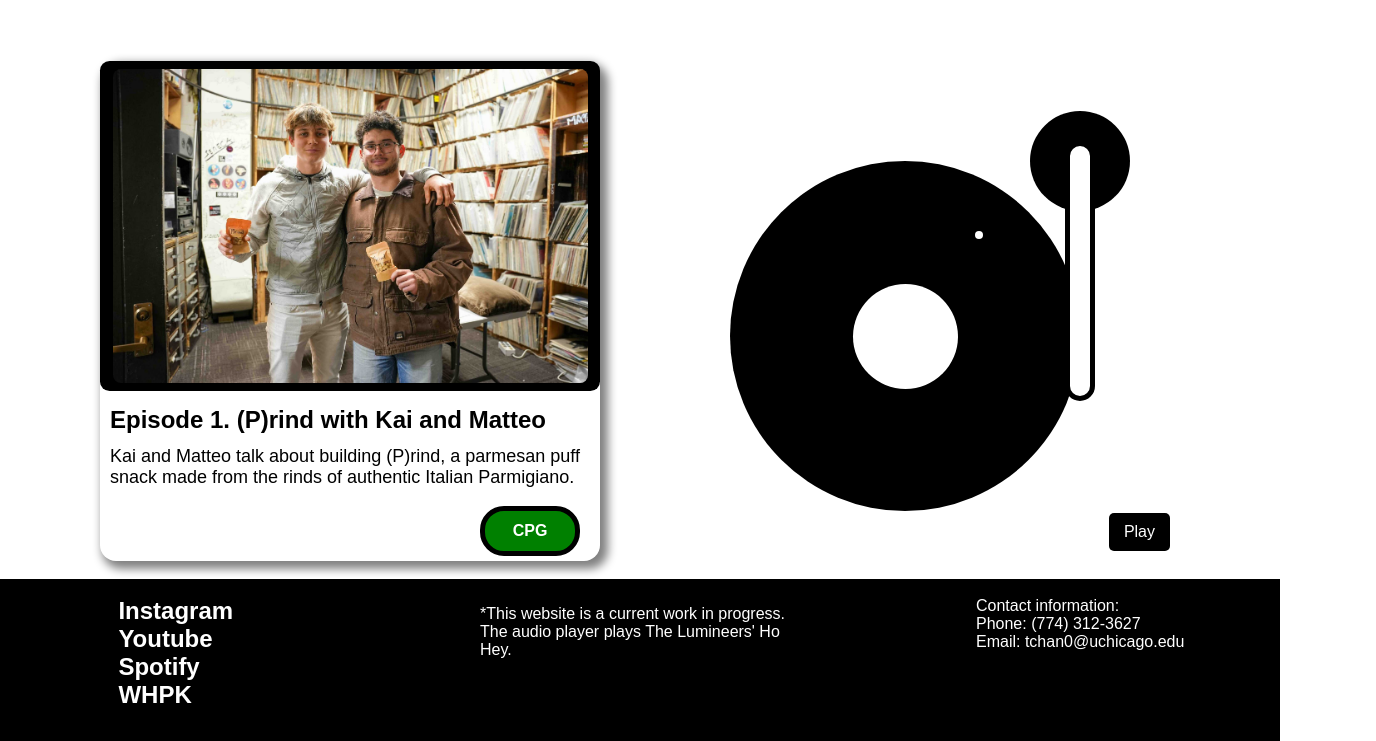
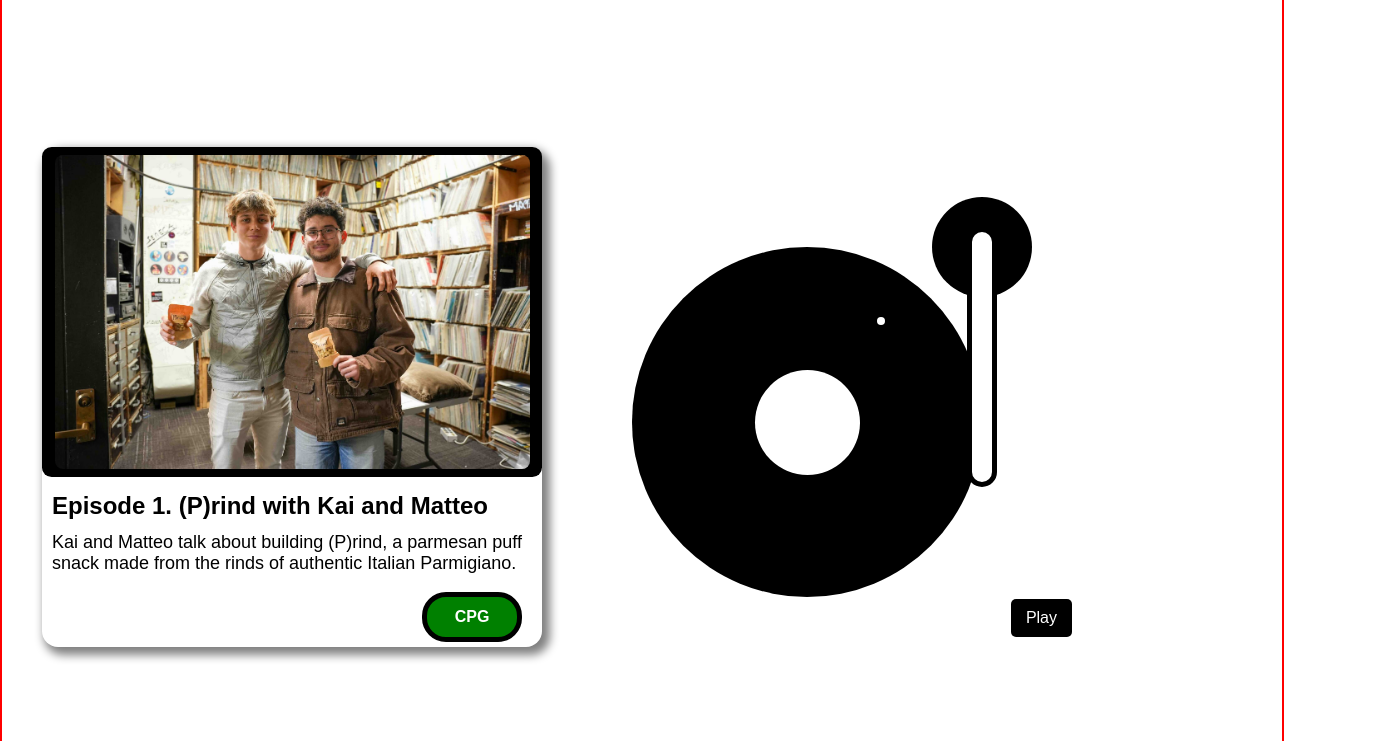
Before and after one commit to tchan1002/who88.5, a plain HTML site: page index.html in a window 1280 px wide. Shown: the part 59-800 px from the top of the page, 1376 px wide, since content can reach past the window. Drawn offline with Linux system fonts and the light colour scheme.

Commit message:
modular assembly

```diff
--- a/index.html
+++ b/index.html
@@ -9,9 +9,6 @@
         font-family: Arial, sans-serif;
         background-color: white;
         color: black;
-        display: flex;
-        justify-content: center;
-        align-items: space-between;
         height: 100vh;
         width: 100vw;
         margin: 0;
@@ -19,7 +16,7 @@
 
 /* Header */
       .header {
-        position: fixed;
+        position: relative;
         height: 4vh;
         width: 100vw;
         min-width: 800px;
@@ -58,6 +55,16 @@
         position: absolute;
         right: 10%;
 /*         border: 2px solid red; */
+      }
+
+      .container {
+        position: relative;
+        width: 100vw;
+        height: 800px;
+        border: 2px solid red;
+        display: flex;
+        justify-items: center;
+        align-items: center;
       }
 
 /* episode card */
@@ -129,7 +136,6 @@
 
       .drawing {
         position: relative;
-        margin: 15vh 5vh;
         width: 500px;
         height: 500px;
         min-width: 500px;
@@ -216,7 +222,7 @@
       /* footer */
 
       .footer {
-        position: fixed;
+        position: relative;
         display: flex;
         justify-content: space-around;
         width: 100vw;
@@ -278,8 +284,8 @@
     </div>
 
 
-
-    <div class="episode">
+    <div class="container">
+       <div class="episode">
       <div class="showimage"><img src="newprind.jpeg" alt="Matteo and Kai">
       </div>
       <div class="title">
@@ -305,9 +311,12 @@
       <button class="play">Play</button>
     </div>
 
-<audio id="record-audio" loop>
-  <source src="hohey.mp3" type="audio/mpeg">
-</audio>
+      <audio id="record-audio" loop>
+      <source src="hohey.mp3" type="audio/mpeg">
+      </audio>
+
+    </div>
+
 
 
     <div class="footer">
```
